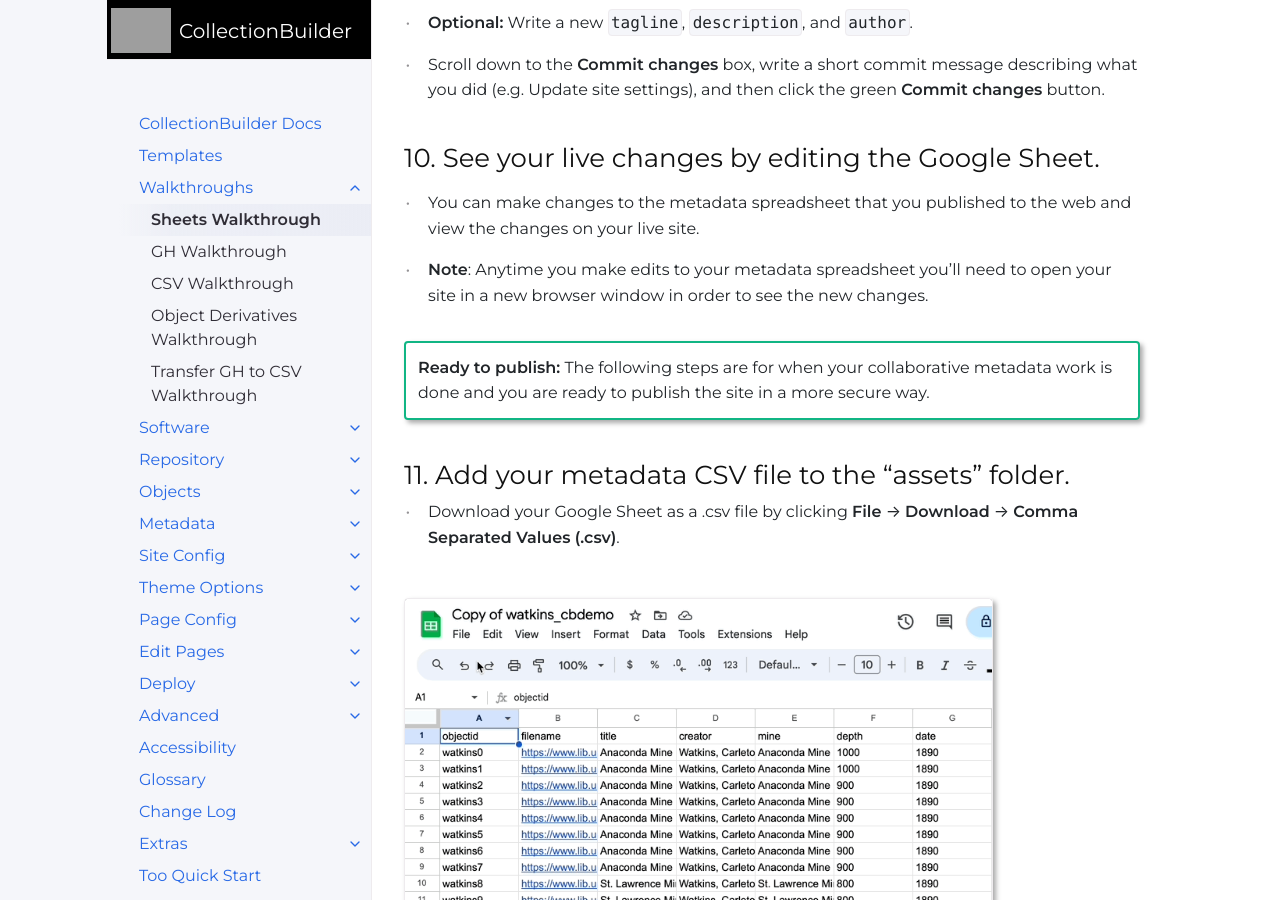
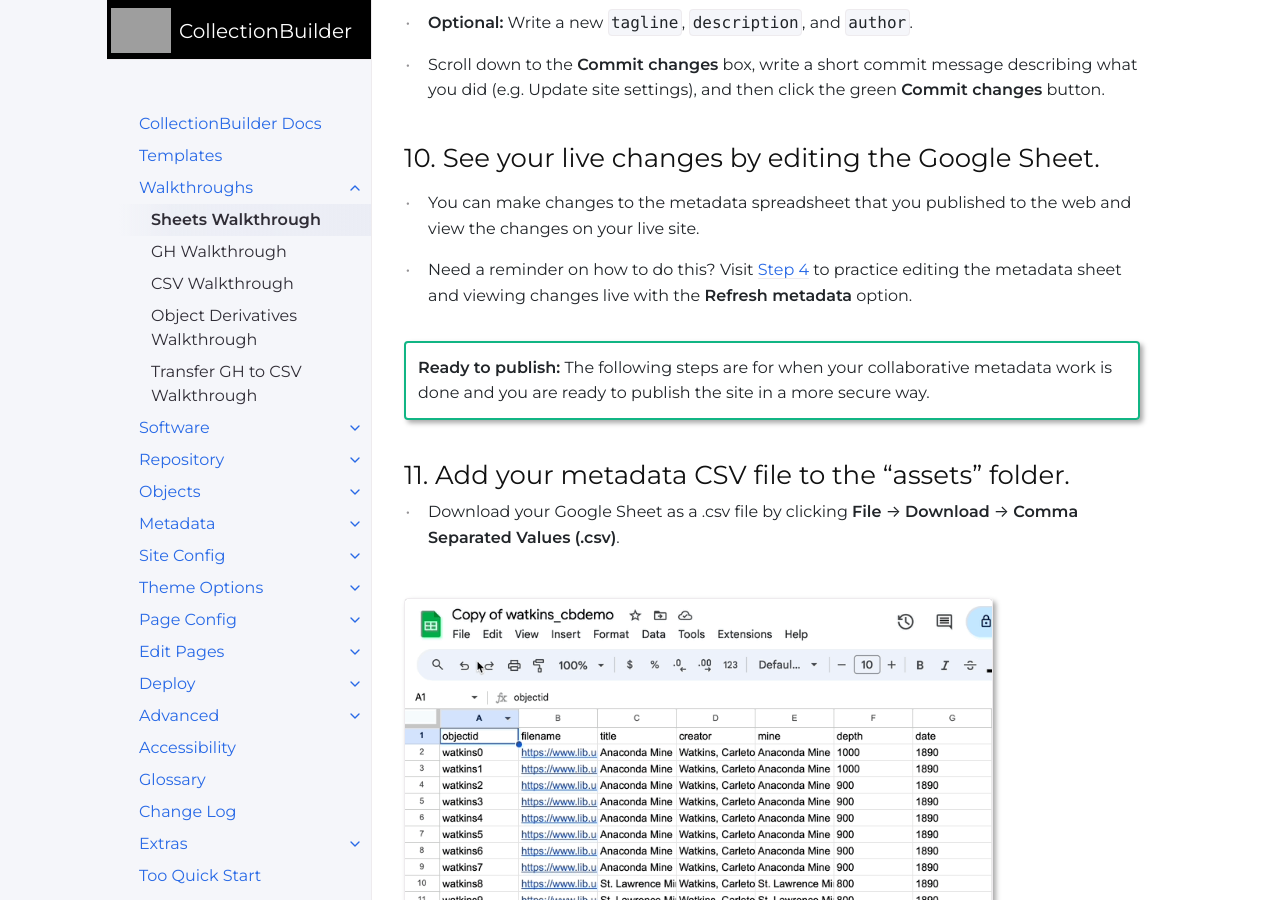
Before and after one commit to CollectionBuilder/cb-docs, a Jekyll site: the page built from docs/walkthroughs/sheets-walkthrough.md, in a window 1280 px wide and 900 px high, scrolled down 10693 px. Built offline with Jekyll 4.4.1, drawn with Linux system fonts in a browser that asks for light colours; comment, search, counter and statistics services are not loaded.

Commit message:
re-add refresh metadata step

```diff
--- a/docs/walkthroughs/sheets-walkthrough.md
+++ b/docs/walkthroughs/sheets-walkthrough.md
@@ -185,7 +185,7 @@ title: Watkins Demo Collection
 
 - You can make changes to the metadata spreadsheet that you published to the web and view the changes on your live site.
 
-- **Note**: Anytime you make edits to your metadata spreadsheet you'll need to open your site in a new browser window in order to see the new changes.
+- Need a reminder on how to do this? Visit [Step 4](#4-view-live-changes-to-your-metadata) to practice editing the metadata sheet and viewing changes live with the **Refresh metadata** option.
 
 {:.alert .alert-green}
 **Ready to publish:** The following steps are for when your collaborative metadata work is done and you are ready to publish the site in a more secure way.
```
